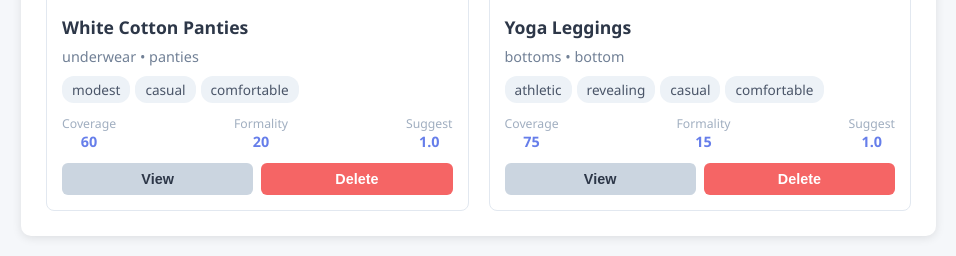
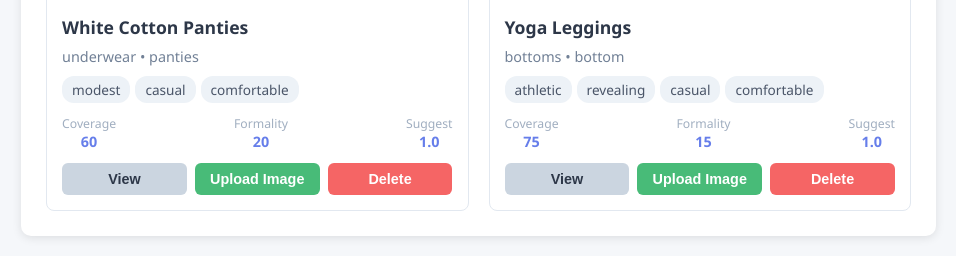
Before and after one commit to chananmeir/mytest, a Flask app: page /assets/clothing in a window 1280 px wide. Shown: the part 5161-5417 px from the top of the page, without its empty margins (324-1280 px from the left). Run offline with Flask 3, Linux system fonts and the light colour scheme.

Commit message:
Add image upload to Clothing Manager
Users can now upload clothing images directly from the Clothing Manager.

Changes:
- Added "Upload Image" button to each clothing item card
- Created upload modal with image preview
- Added /api/clothing/upload-image backend route
- Images automatically save to shared_clothing/ directory
- Filenames automatically match the clothing item's image_path
- Updated image display to show from shared_clothing/

How it works:
1. Go to Clothing Manager (/assets/clothing)
2. Find clothing item (e.g., "Black Lace Bra")
3. Click "Upload Image" button
4. Select your image file
5. System automatically saves as "bra_lace_black.png" in shared_clothing/underwear/
6. All female characters can now wear this item (game determines eligibility)

Example: Upload image for Black Lace Bra once, and Ruth, Melanie, Dawn, etc.
can all wear it. No need to specify character or rename file manually.

```diff
--- a/asset_manager.py
+++ b/asset_manager.py
@@ -309,6 +309,55 @@ def api_delete_clothing(item_id):
         return jsonify({
             'success': True,
             'message': f'Deleted item {item_id} (backup: {backup_path})'
+        })
+
+    except Exception as e:
+        return jsonify({'success': False, 'error': str(e)}), 500
+
+
+@asset_manager.route('/api/clothing/upload-image', methods=['POST'])
+def api_upload_clothing_image():
+    """Upload image for a specific clothing item"""
+    if 'file' not in request.files:
+        return jsonify({'success': False, 'error': 'No file provided'}), 400
+
+    file = request.files['file']
+    item_id = request.form.get('item_id')
+    image_path = request.form.get('image_path')
+
+    if not item_id or not image_path:
+        return jsonify({'success': False, 'error': 'Missing item_id or image_path'}), 400
+
+    if file.filename == '':
+        return jsonify({'success': False, 'error': 'No file selected'}), 400
+
+    if not allowed_file(file.filename):
+        return jsonify({'success': False, 'error': f'Invalid file type. Allowed: {", ".join(ALLOWED_EXTENSIONS)}'}), 400
+
+    try:
+        # Parse the image_path to get directory and filename
+        # e.g., "underwear/bra_lace_black.png" -> dir: "underwear", file: "bra_lace_black.png"
+        path_parts = image_path.split('/')
+        if len(path_parts) == 2:
+            category_dir = path_parts[0]
+            target_filename = path_parts[1]
+        else:
+            # If no directory, just use the filename
+            category_dir = 'other'
+            target_filename = image_path
+
+        # Upload to shared_clothing directory
+        upload_dir = os.path.join(UPLOAD_FOLDER, 'shared_clothing', category_dir)
+        os.makedirs(upload_dir, exist_ok=True)
+
+        # Save with the exact filename from image_path
+        filepath = os.path.join(upload_dir, target_filename)
+        file.save(filepath)
+
+        return jsonify({
+            'success': True,
+            'message': f'Image uploaded successfully for {item_id}',
+            'path': f'/static/images/shared_clothing/{category_dir}/{target_filename}'
         })
 
     except Exception as e:
--- a/templates/clothing_manager.html
+++ b/templates/clothing_manager.html
@@ -554,6 +554,47 @@
         </div>
     </div>
 
+    <!-- Upload Image Modal -->
+    <div class="modal" id="uploadModal">
+        <div class="modal-content">
+            <div class="modal-header">
+                <h2 id="uploadModalTitle">Upload Image</h2>
+                <button class="close-btn" onclick="closeUploadModal()">&times;</button>
+            </div>
+            <div style="margin-bottom: 20px; padding: 15px; background: #f7fafc; border-radius: 8px;">
+                <div style="font-weight: bold; margin-bottom: 5px;" id="uploadItemName"></div>
+                <div style="color: #718096; font-size: 0.9em;">
+                    File will be saved as: <code id="uploadFileName" style="background: white; padding: 2px 6px; border-radius: 3px;"></code>
+                </div>
+                <div style="color: #718096; font-size: 0.9em; margin-top: 8px;">
+                    📁 Location: <code style="background: white; padding: 2px 6px; border-radius: 3px;">shared_clothing/</code>
+                </div>
+            </div>
+            <form id="uploadImageForm" onsubmit="handleImageUpload(event)">
+                <input type="hidden" id="uploadItemId">
+                <input type="hidden" id="uploadImagePath">
+
+                <div class="form-group">
+                    <label>Image File *</label>
+                    <input type="file" id="uploadFile" accept="image/png,image/jpg,image/jpeg,image/webp" required
+                           style="width: 100%; padding: 10px; border: 2px dashed #cbd5e0; border-radius: 8px; background: #f7fafc;">
+                    <div style="margin-top: 8px; font-size: 0.85em; color: #718096;">
+                        Recommended: PNG with transparency. The file will be renamed to match the clothing item.
+                    </div>
+                </div>
+
+                <div id="imagePreview" style="margin: 20px 0; text-align: center; display: none;">
+                    <img id="previewImg" style="max-width: 100%; max-height: 300px; border-radius: 8px; border: 1px solid #e2e8f0;">
+                </div>
+
+                <div style="display: flex; gap: 10px; margin-top: 25px;">
+                    <button type="button" class="btn btn-secondary" onclick="closeUploadModal()">Cancel</button>
+                    <button type="submit" class="btn btn-success" style="flex: 1;">Upload Image</button>
+                </div>
+            </form>
+        </div>
+    </div>
+
     <script>
         let allItems = {};
         let currentTags = [];
@@ -610,7 +651,7 @@
             grid.innerHTML = items.map(item => `
                 <div class="item-card">
                     <div class="item-image">
-                        ${item.image_path ? `<img src="/static/images/characters/general/${item.image_path}" onerror="this.style.display='none'" alt="${item.name}">` : '👔'}
+                        ${item.image_path ? `<img src="/static/images/shared_clothing/${item.image_path}" onerror="this.style.display='none'" alt="${item.name}">` : '👔'}
                     </div>
                     <div class="item-details">
                         <div class="item-name">${item.name}</div>
@@ -634,6 +675,7 @@
                         </div>
                         <div class="item-actions">
                             <button class="btn btn-secondary" onclick="viewItem('${item.id}')">View</button>
+                            <button class="btn btn-success" onclick="uploadImageForItem('${item.id}', '${item.name}', '${item.image_path}')">Upload Image</button>
                             <button class="btn btn-danger" onclick="deleteItem('${item.id}', '${item.name}')">Delete</button>
                         </div>
                     </div>
@@ -769,6 +811,82 @@
             setTimeout(() => alert.remove(), 5000);
         }
 
+        function uploadImageForItem(itemId, itemName, imagePath) {
+            // Set modal info
+            document.getElementById('uploadItemId').value = itemId;
+            document.getElementById('uploadItemName').textContent = itemName;
+            document.getElementById('uploadImagePath').value = imagePath;
+
+            // Extract filename from path
+            const filename = imagePath.split('/').pop();
+            document.getElementById('uploadFileName').textContent = filename;
+
+            // Reset form
+            document.getElementById('uploadImageForm').reset();
+            document.getElementById('uploadItemId').value = itemId;
+            document.getElementById('uploadImagePath').value = imagePath;
+            document.getElementById('imagePreview').style.display = 'none';
+
+            // Add file preview handler
+            document.getElementById('uploadFile').onchange = function(e) {
+                const file = e.target.files[0];
+                if (file) {
+                    const reader = new FileReader();
+                    reader.onload = function(e) {
+                        document.getElementById('previewImg').src = e.target.result;
+                        document.getElementById('imagePreview').style.display = 'block';
+                    };
+                    reader.readAsDataURL(file);
+                }
+            };
+
+            // Show modal
+            document.getElementById('uploadModal').classList.add('active');
+        }
+
+        function closeUploadModal() {
+            document.getElementById('uploadModal').classList.remove('active');
+        }
+
+        async function handleImageUpload(event) {
+            event.preventDefault();
+
+            const itemId = document.getElementById('uploadItemId').value;
+            const imagePath = document.getElementById('uploadImagePath').value;
+            const file = document.getElementById('uploadFile').files[0];
+
+            if (!file) {
+                showAlert('Please select a file', 'error');
+                return;
+            }
+
+            // Create FormData
+            const formData = new FormData();
+            formData.append('file', file);
+            formData.append('item_id', itemId);
+            formData.append('image_path', imagePath);
+
+            try {
+                const response = await fetch('/assets/api/clothing/upload-image', {
+                    method: 'POST',
+                    body: formData
+                });
+
+                const data = await response.json();
+
+                if (data.success) {
+                    showAlert(data.message, 'success');
+                    closeUploadModal();
+                    loadItems(); // Reload to show new image
+                } else {
+                    showAlert('Error: ' + data.error, 'error');
+                }
+            } catch (error) {
+                console.error('Upload error:', error);
+                showAlert('Upload failed. Please try again.', 'error');
+            }
+        }
+
         // Initialize
         loadItems();
     </script>
```
